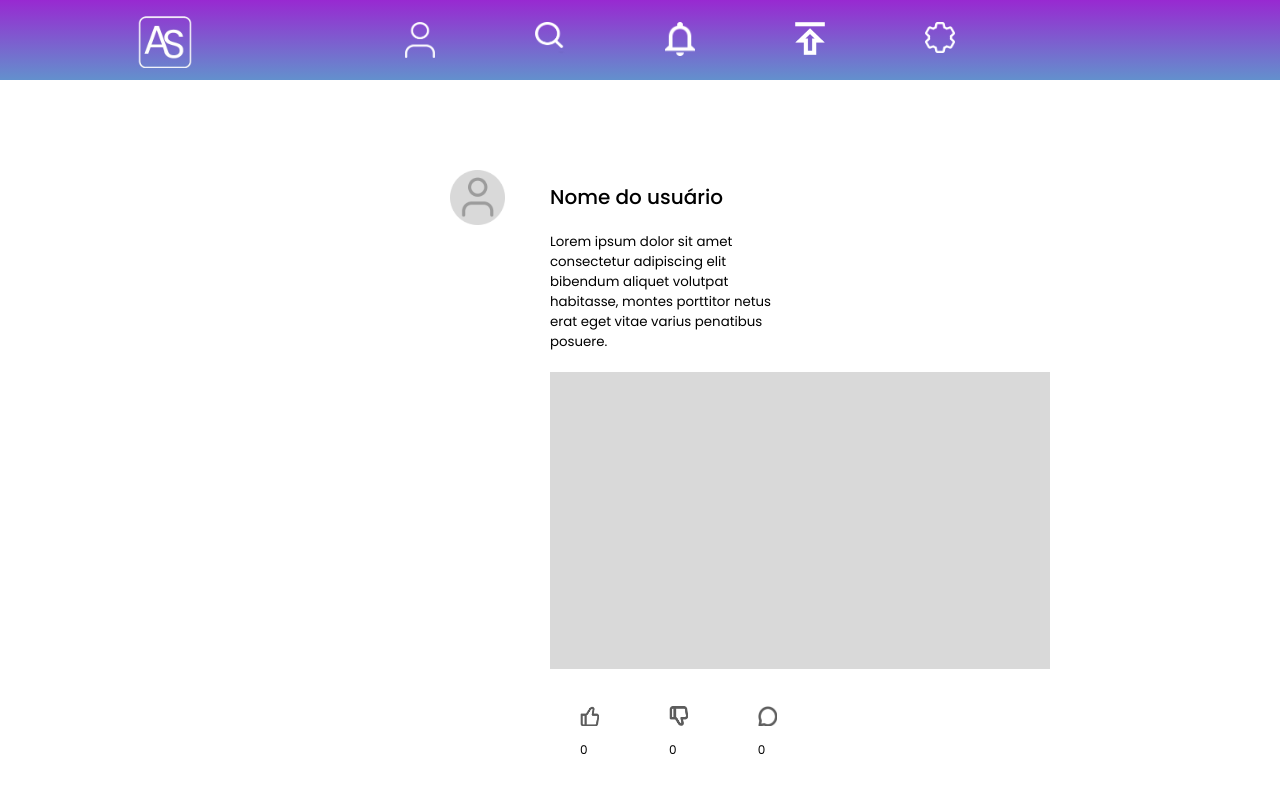
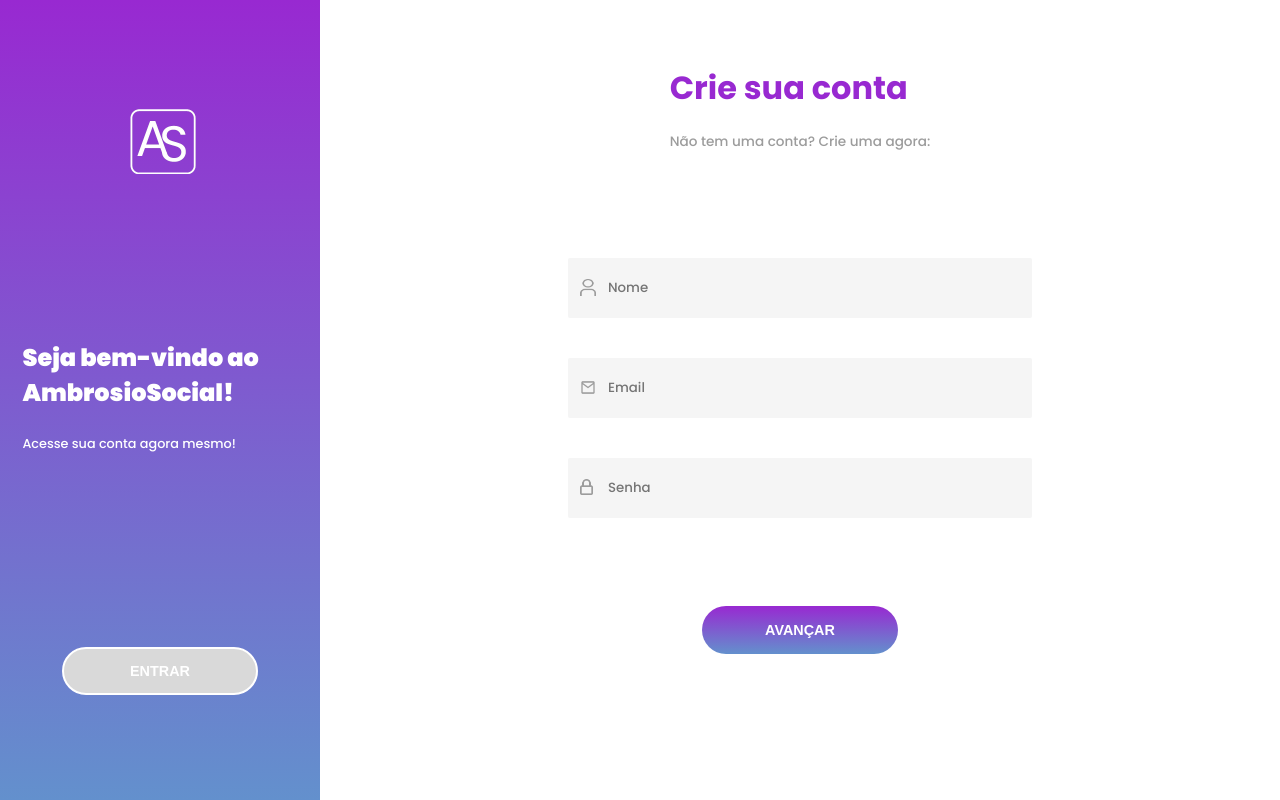
Before and after one commit to evellyn489/AmbrosioSocial, a React (Vite) app: page / in a window 1280 px wide. Shown: the top 800 px of the page. Built offline with nearby package versions, Linux system fonts and the light colour scheme.

Commit message:
Finalização da estilização da tela de Cadastro inicial

```diff
--- a/src/App.tsx
+++ b/src/App.tsx
@@ -1,10 +1,7 @@
 //import { Cadastro } from "./pages/Cadastro";
-//import { Login } from "./pages/Login";
+import { CadastroInicial } from "./pages/CadastroInicial";
+//import { Publication } from "./components/Publication";
 //import { Explorar } from "./pages/Explorar";
-//import { Explorar } from "./pages/Explorar";
-//import { CadastroInicial } from "./pages/CadastroInicial";
-//import { Publication } from "./components/Publication";
-import { Explorar } from "./pages/Explorar";
 //import { Login } from "./pages/Login";
 
 import "./styles/global.scss";
@@ -12,7 +9,7 @@ import "./styles/global.scss";
 export function App() {
   return (
     <>
-      <Explorar />
+      <CadastroInicial />
     </>
   )
 }
--- a/src/pages/CadastroInicial/CadastroInicial.module.scss
+++ b/src/pages/CadastroInicial/CadastroInicial.module.scss
@@ -6,13 +6,15 @@
     align-items: center;
 
     aside {
-        width: 300px;
+        width: 320px;
         height: 100%;
 
         display: flex;
         flex-direction: column;
         justify-content: space-around;
         align-items: center;
+
+        padding: 1.4em;
 
         background: linear-gradient(to bottom, rgba(152, 41, 209, 1), rgba(0, 74, 173, 0.61));
 
@@ -26,9 +28,7 @@
             display: flex;
             flex-direction: column;
 
-            gap: 16px;
-
-            border: 1px solid red;
+            gap: 25px;
 
             strong, p {
                 color: #fff;
@@ -45,4 +45,51 @@
             }
         }
     }
+
+    main {
+        height: 100%;
+        flex: 1;
+
+        display: flex;
+        flex-direction: column;
+        align-items: center;
+        justify-content: space-around;
+
+        div.titles {
+            display: flex;
+            flex-direction: column;
+            gap: 20px;
+
+            padding-top: 4em;
+            margin-bottom: 3em;
+
+            flex: 1;
+
+            h1 {
+                color: #9829D1;
+                font-weight: 700;
+            }
+
+            p {
+                color: #9C9C9C;
+                font-weight: 500;
+                font-size: 0.85rem;
+            }
+        }
+
+        form {
+            display: flex;
+            flex-direction: column;
+            gap: 60px;
+
+            flex-grow: 1;
+
+            div.inputs {
+                display: flex;
+                flex-direction: column;
+                gap: 40px;
+            }
+
+        }
+    }
 }
--- a/src/pages/CadastroInicial/CadastroInicial.tsx
+++ b/src/pages/CadastroInicial/CadastroInicial.tsx
@@ -12,7 +12,7 @@ export function CadastroInicial() {
                 <img src={logo} alt="Logo do Ambrosio social da cor branca com o símbolo AS dentro de um quadrado com bordas brancas e no fundo tem um gradiente com roxo e azul." />
 
                 <div className={styles.texts}>
-                    <strong>Seja bem-vindo ao Ambrosio Social!</strong>
+                    <strong>Seja bem-vindo ao AmbrosioSocial!</strong>
                     <p>Acesse sua conta agora mesmo!</p>
                 </div>
 
```
